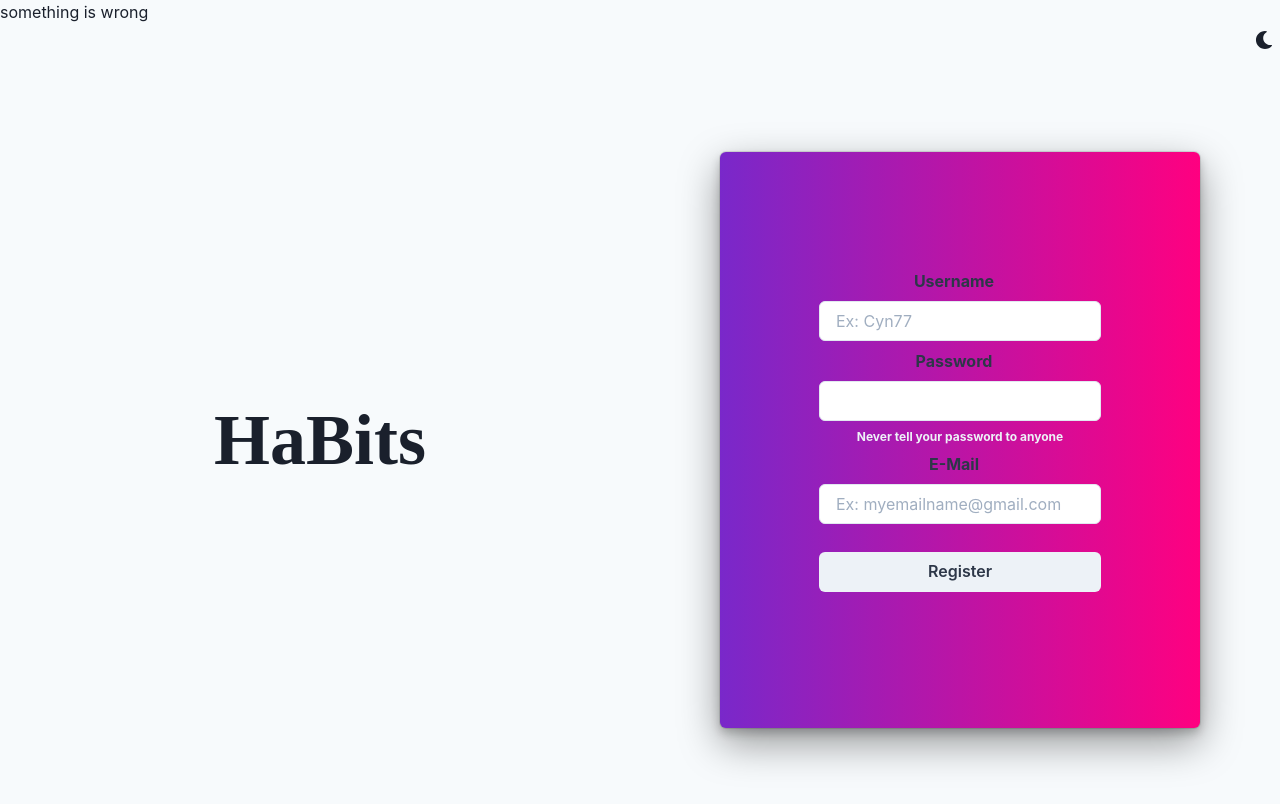
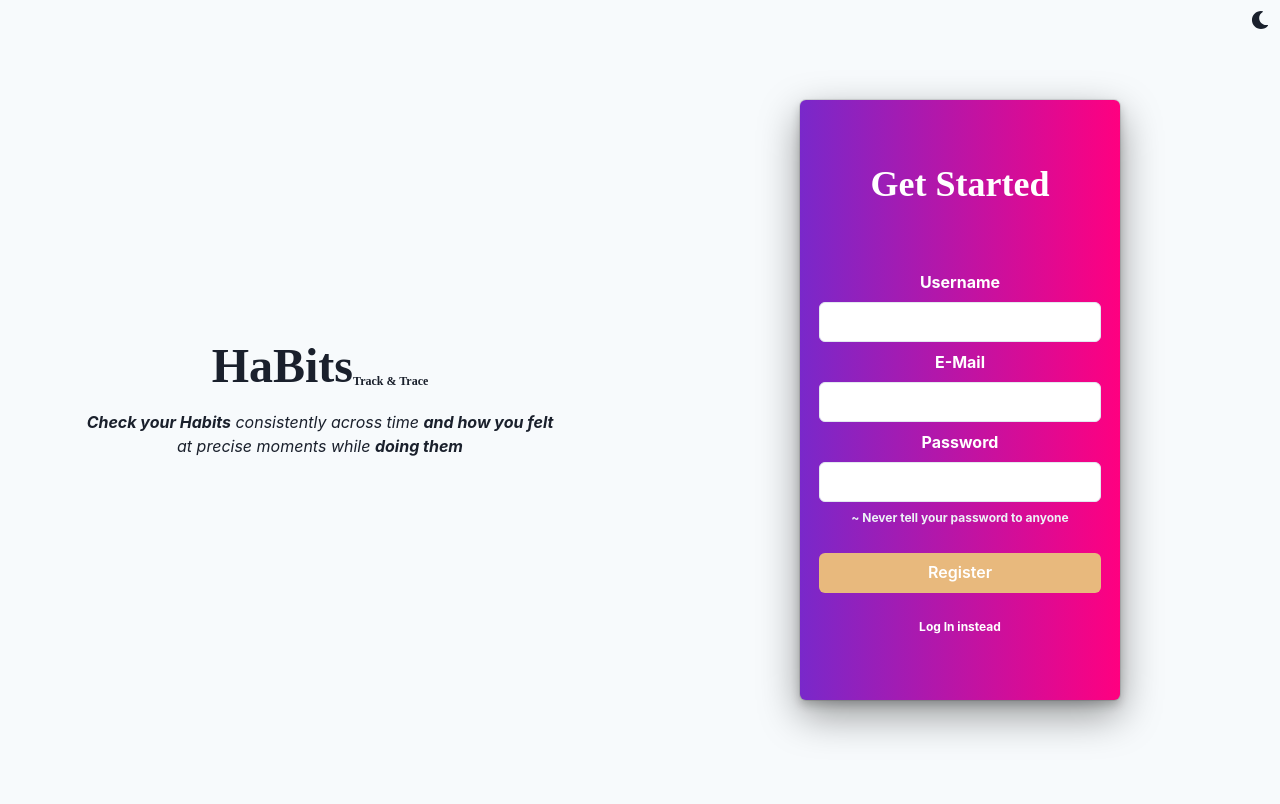
Before and after one commit to Ellie1341994/HaBitsProject, a React (Create React App) app in the folder habitsreactclient/: page / in a window 1280 px wide. Shown: the top 804 px of the page. Built offline with nearby package versions, Linux system fonts and the light colour scheme.

Commit message:
Register form working. Added a working login form, animations and content

```diff
--- a/habitsreactclient/src/App.tsx
+++ b/habitsreactclient/src/App.tsx
@@ -5,23 +5,47 @@ import {
     extendTheme,
     Flex,
     Heading,
+    Text,
+    useColorModeValue,
+    Circle
 
 } from "@chakra-ui/react"
 import { ColorModeSwitcher } from "./ColorModeSwitcher";
 import {Helmet} from "react-helmet";
 import { mode } from '@chakra-ui/theme-tools';
 import { motion } from "framer-motion";
-import Registrator from "./components/registerInterface";
+import AuthInterface from "./components/AuthInterface";
 import axios from 'axios';
 
 const AnimatedBigTitle: React.FC< any> = motion(Heading);
+const AnimatedAppDescription: React.FC<any> = motion(Text);
+const AnimatedFlex: React.FC<any> = motion(Flex);
 
-function ProbandoAxios(): any {
-    const URL: string = "http://127.0.0.1:8000";
-    axios.get(URL)
-    .then( r => { console.log(r); return <p>{r}</p> })
-    .catch( e => {console.log(e); return <p>{e}</p> });
-    return <p>something is wrong</p>
+function AnimatedAuthInterface() {
+    const lightGradientColor: any = {c1: "#7928CA", c2: "#FF0080"};
+    const darkGradientColor: any = {c1: "#788389", c2: "#A77"};
+    const gradientColors: any = useColorModeValue(lightGradientColor, darkGradientColor);
+    const gradient: string = "linear(to-r," + gradientColors.c1 + "," + gradientColors.c2 + ")";
+    console.log(gradient);
+
+    return (<AnimatedFlex
+        initial={{opacity: 0}}
+        animate={{opacity: 1}}
+        transition={{ delay: 1, duration: 0.5 }}
+        fontWeight="bold"
+        direction="column"
+        justifyContent="space-evenly"
+        align="center"
+        w="50%" h="75%" p="0"
+        rounded="md"
+        backgroundColor="gray.700"
+        bgGradient={ gradient }
+        textAlign="center"
+        boxShadow="dark-lg"
+        color="white"
+    >
+        <AuthInterface/>
+    </AnimatedFlex>)
 }
 export const App = () => (
     // https://github.com/chakra-ui/chakra-ui/issues/591
@@ -34,41 +58,50 @@ export const App = () => (
             }),
         },
     })}>
-        <ProbandoAxios />
         <Helmet>
             <title>HaBits ~ Track & Trace</title>
         </Helmet>
         <Flex w="100%" h="100vh" direction="column">
             <Flex justifyContent="right" w="100%" h="">
-                <ColorModeSwitcher />
+                <ColorModeSwitcher mt="1" mr="1"pos="absolute"/>
             </Flex>
             <Flex h="100%" justifyContent="center" alignItems="center">
-                <Box w="50%" textAlign="center">
+                <Flex direction="column" align="center" justifyContent="center" w="50%" textAlign="center">
                     <AnimatedBigTitle
                         initial={{y: "-100vh"}}
                         animate={{y: 0}}
                         transition={{ duration: 0.5 }}
                         fontFamily="serif"
                         as="h1"
-                        size="4xl"
+                        size="2xl"
+                        mt="0"
+                        mb="5"
                     >
                         HaBits
-                    </AnimatedBigTitle>
-                </Box>
+                        <Text
+                            as="sub"
+                            fontSize="xs"
+                        >
+                            Track & Trace
+                        </Text>
+                    </AnimatedBigTitle >
+                        <AnimatedAppDescription
+                            w="75%"
+                            as="em"
+                            initial={{opacity: 0}}
+                            animate={{opacity: 1}}
+                            transition={{ delay: 0.5,duration: 0.5 }}
+                            aling="center"
+                            noOfLines={4}
+                        >
+                        <strong>Check your Habits</strong> consistently
+                            across time <strong>and how you felt</strong> at precise moments
+                            while <strong>doing them</strong>
+                        </AnimatedAppDescription>
+                </Flex>
                 <Box w="50%" h="100%">
-                    <Flex h="100%" color="gray.700" fontWeight="bold" justifyContent="center" alignItems="center">
-                        <Flex
-                            justifyContent="center"
-                            align="center"
-                            w="75%" h="75%" p="5"
-                            rounded="md"
-                            backgroundColor="gray.700"
-                            bgGradient="linear(to-r, #7928CA, #FF0080)"
-                            textAlign="center"
-                            boxShadow="dark-lg"
-                        >
-                            <Registrator/>
-                        </Flex>
+                    <Flex h="100%" color="gray.700" direction="column" justifyContent="center" alignItems="center">
+                        <AnimatedAuthInterface/>
                     </Flex>
                 </Box>
             </Flex>
--- /dev/null
+++ b/habitsreactclient/src/components/AuthInterface.tsx
@@ -0,0 +1,161 @@
+import {
+    Input,
+    FormControl,
+    FormLabel,
+    FormHelperText,
+    Button,
+    useColorModeValue,
+    Box,
+    Text,
+    Heading
+} from '@chakra-ui/react';
+import React from "react";
+import axios from 'axios';
+function ColoredBtn(props: any) {
+    const bgColorType: any = {dark: "#e77", light:"#e8b97d"}
+    const bgColor: any = useColorModeValue(bgColorType.light, bgColorType.dark);
+    return <Button
+    _hover={{ boxShadow: "dark-lg" }}
+    type="submit"
+    color="white"
+    isFullWidth={true}
+    mt="5" mb="5"
+    backgroundColor={bgColor}
+    >
+        {props.text}
+    </Button>
+
+}
+
+class AuthInterface extends React.Component<any> {
+
+    URL: string = "http://127.0.0.1:8000";
+    registerFields: any = {name: "", username: "", password1: "", email: ""};
+
+    constructor(props: any){
+        super(props);
+        this.state = {formType: "Register",  }
+        this.register = this.register.bind(this);
+        this.handleChange = this.handleChange.bind(this);
+        this.login = this.login.bind(this);
+    }
+
+    handleChange(event: any) {
+        const field: string = event.target.name;
+        const value: string = event.target.value;
+        this.registerFields[field] = value;
+    }
+    register(event: any) {
+        event.preventDefault();
+        let data = this.registerFields;
+        // @ts-ignore
+        data["password2"] = data.password;
+        // @ts-ignore
+        axios.post(this.URL, data)
+        .then( response => console.log(response) )
+        .catch( e => console.log(e));
+    }
+    login(event: any) {
+        event.preventDefault();
+        const loginURL: string = this.URL + "/login/";
+        const postData = {username: this.registerFields.username, password: this.registerFields.password1};
+        axios.post(loginURL, postData)
+        .then( r => console.log(r))
+        .catch(e => alert(e));
+        console.log(postData, loginURL);
+    }
+    render() {
+        return (
+            <>
+                <Heading as="h2"
+                    fontFamily="serif"
+                    alignSelf="center"
+                >
+                    { // @ts-ignore
+                        this.state.formType === "Register" ? "Get Started" : "Get In"
+                    }
+                </Heading>
+                <form onSubmit={
+                    // @ts-ignore
+                    this.state.formType === "Register" ? this.register : this.login}
+                >
+                    <FormControl mt="0" mb="0" >
+                        <FormLabel mr="0" textAlign="center" fontWeight="bold">
+                            Username
+                        </FormLabel>
+                        <Input backgroundColor="white"
+                            color="gray.700"
+                            isRequired={true}
+                            id="username"
+                            name="username"
+                            type="text"
+                            onChange={this.handleChange}
+                        />
+                    </FormControl>
+                    {// @ts-ignore
+                        this.state.formType === "Register" &&
+                            <FormControl mt="2" mb="2" >
+                                <FormLabel mr="0" textAlign="center" fontWeight="bold">
+                                    E-Mail
+                                </FormLabel>
+                                <Input backgroundColor="white"
+                                    color="gray.700"
+                                    isRequired={true}
+                                    id="email"
+                                    name="email"
+                                    type="email"
+                                    onChange={this.handleChange}
+                                />
+                            </FormControl>
+                    }
+                    <FormControl mt="2" mb="2" >
+                        <FormLabel mr="0" textAlign="center" fontWeight="bold">
+                            Password
+                        </FormLabel>
+                        <Input backgroundColor="white"
+                            color="gray.700"
+                            isRequired={true}
+                            id="password1"
+                            name="password1"
+                            type="password"
+                            onChange={this.handleChange}
+                        />
+                        <FormHelperText
+                            color="gray.100"
+                            fontSize="xs"
+                        >
+                            ~ Never tell your password to anyone
+                        </FormHelperText>
+                    </FormControl>
+
+                    <ColoredBtn text={
+                        // @ts-ignore
+                        this.state.formType}/>
+                    <Text
+                        as="span"
+                        fontSize="xs"
+                        _hover={{ textDecoration: "underline",
+                            cursor: "pointer",
+                        }}
+                        onClick={() => {
+                            // @ts-ignore
+                            if (this.state.formType === "Log In") {
+                                this.setState({formType: "Register"})
+                            }
+                            else {
+                                this.setState({formType: "Log In"})
+                            }
+                        }}
+
+                    >
+                        {
+                            // @ts-ignore
+                            this.state.formType === "Register" ? "Log In" : "Register"
+                        } instead
+                    </Text>
+                </form>
+            </>
+        )
+    }
+};
+export default AuthInterface;
--- a/habitsreactclient/src/components/registerInterface.tsx
+++ /dev/null
@@ -1,74 +0,0 @@
-import {
-    Input,
-    FormControl,
-    FormLabel,
-    FormHelperText,
-    Button,
-    useColorModeValue,
-    Box,
-} from '@chakra-ui/react';
-import React from "react";
-import axios from 'axios';
-const ColoredBtn = function () {
-    //const color: any = useColorModeValue("gray.50", "gray.500");
-    return <Button type="submit" backgroundColor={"gray.100"} color="gray.700" isFullWidth={true} mt="5" mb="5" >Register</Button>
-
-}
-
-class Registrator extends React.Component<any> {
-
-    URL: string = "http://127.0.0.1:8000/register/";
-
-    constructor(props: any){
-        super(props);
-        this.state = {name: "", username: "", password: "", email: ""}
-        this.register = this.register.bind(this);
-        this.handleChange = this.handleChange.bind(this);
-    }
-
-    handleChange(event: any) {
-        const newState: any = {};
-        const field: string = event.target.name;
-        const value: string = event.target.value;
-        newState[field] = value;
-        this.setState(newState)
-    }
-    register(event: any) {
-        event.preventDefault();
-        let data = this.state;
-        // @ts-ignore
-        data["password2"] = this.state.password;
-        // @ts-ignore
-        axios.post(this.URL, data)
-        .then( response => console.log(response) )
-        .catch( e => console.log(e));
-    }
-    render() {
-        return (
-            <form onSubmit={this.register}>
-                <FormControl mt="0" mb="0" >
-                    <FormLabel textAlign="center" fontWeight="bold">
-                        Username
-                    </FormLabel>
-                    <Input placeholder="Ex: Cyn77" backgroundColor="white" isRequired={true} id="username" name="username" type="text" onChange={this.handleChange} />
-                </FormControl>
-                <FormControl mt="2" mb="2" >
-                    <FormLabel textAlign="center" fontWeight="bold">
-                        Password
-                    </FormLabel>
-                    <Input placeholder="" backgroundColor="white" isRequired={true} id="password1" name="password1" type="password" onChange={this.handleChange} />
-                    <FormHelperText color="gray.100" fontSize="xs">Never tell your password to anyone</FormHelperText>
-                </FormControl>
-                <FormControl mt="2" mb="2" >
-                    <FormLabel textAlign="center" fontWeight="bold">
-                        E-Mail
-                    </FormLabel>
-                    <Input placeholder="Ex: myemailname@gmail.com" backgroundColor="white" isRequired={true} id="email" name="email" type="email" onChange={this.handleChange}/>
-                </FormControl>
-                <ColoredBtn/>
-            </form>
-
-        )
-    }
-};
-export default Registrator;
```
